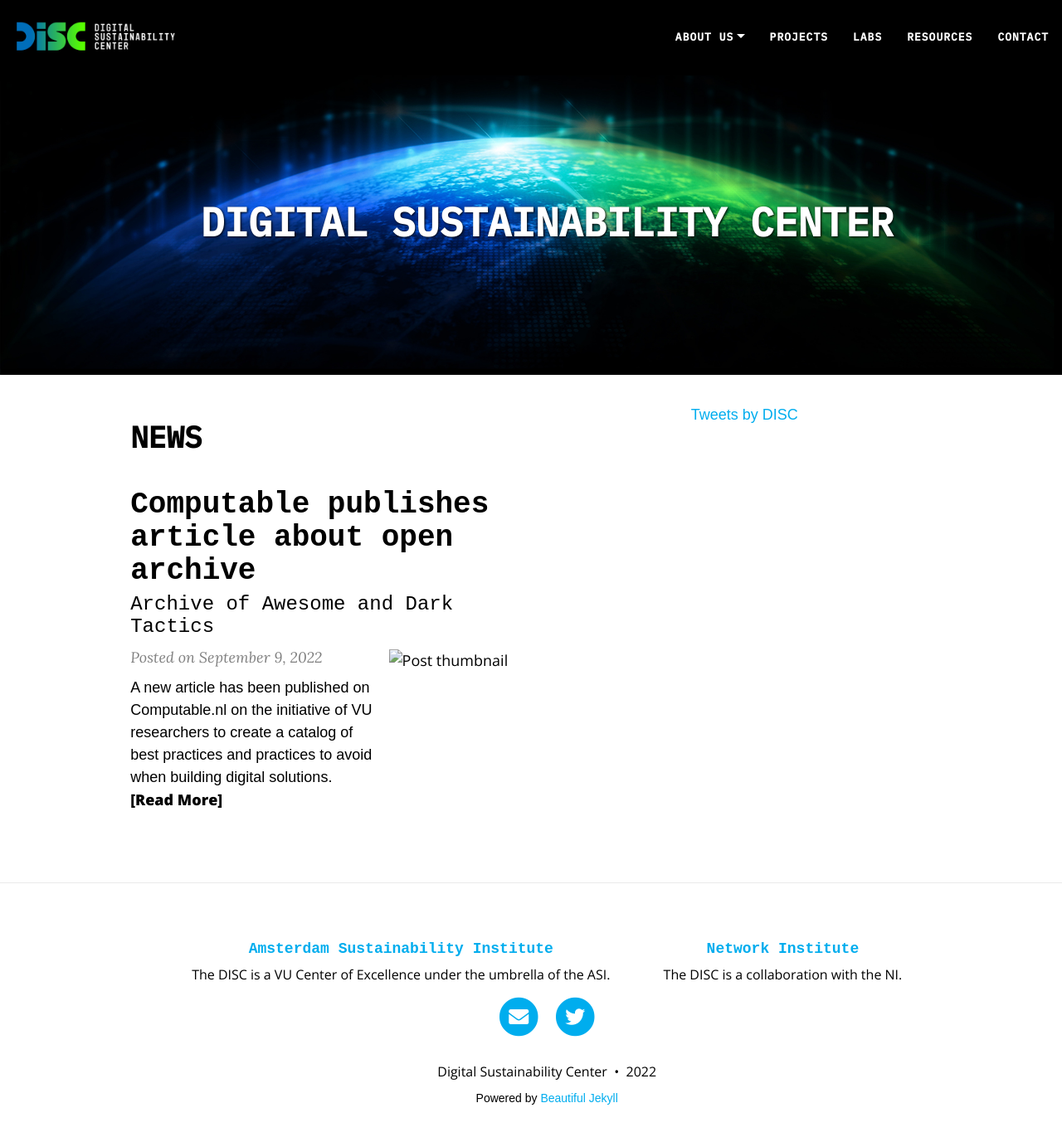
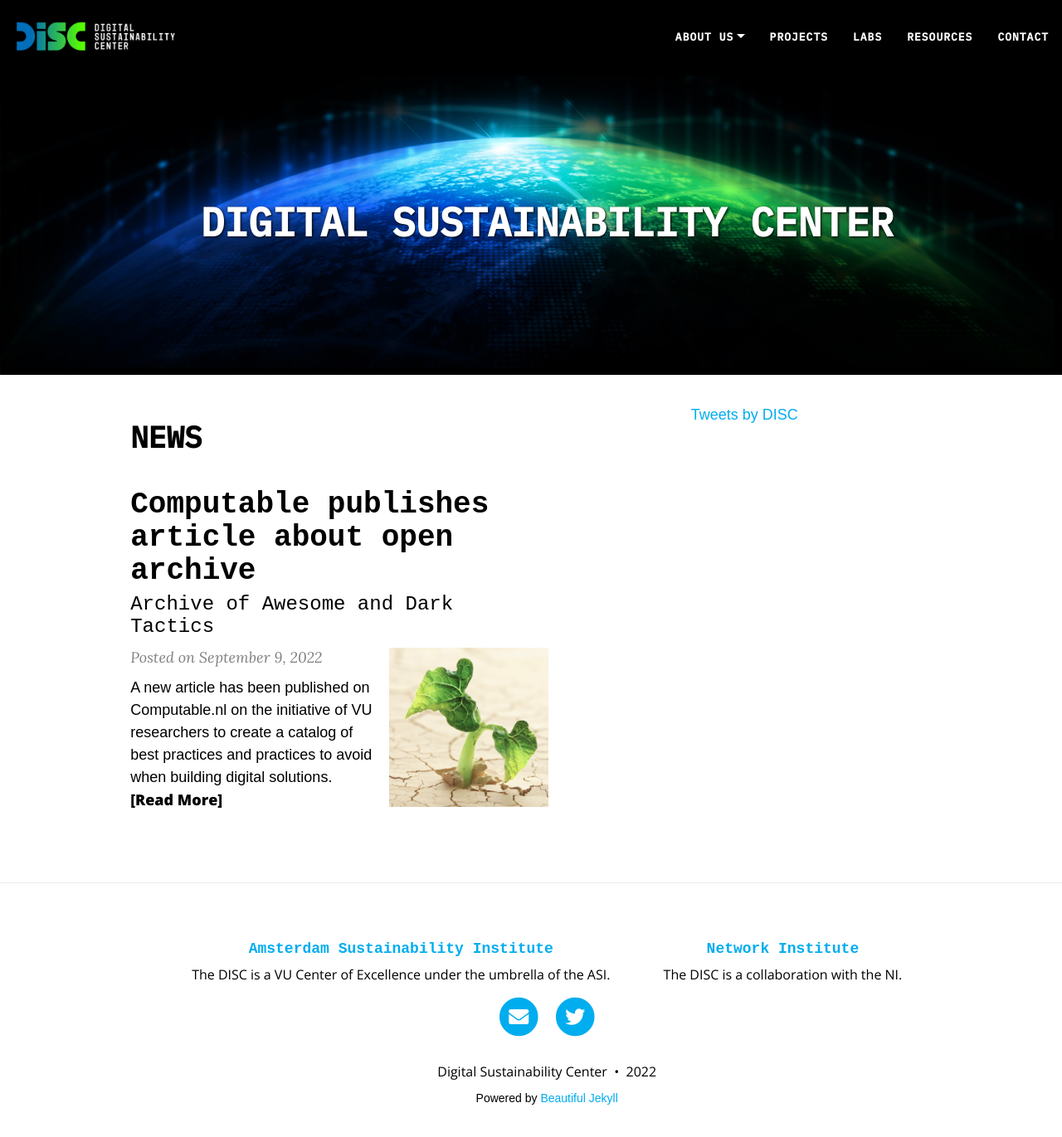
Before and after one commit to S2-group/disc-website.github.io, a Jekyll site: the page built from index.html, in a window 1280 px wide and 1385 px high. Shown: the top 1371 px of the window at 83% size. Built offline with Jekyll 4.4.1, drawn with Linux system fonts in a browser that asks for light colours; nearby versions of some CDN libraries; the list of posts is cut into pages by our own code; comment, search, counter and statistics services are not loaded.

Commit message:
making all URLs relative in home page

```diff
--- a/_layouts/home.html
+++ b/_layouts/home.html
@@ -54,7 +54,7 @@
     {% endif %}
     {% endif %}
 
-    <a href="{{ post.url | absolute_url }}">
+    <a href="{{ post.url | relative_url }}">
       <h2 class="post-title">{{ post.title | strip_html }}</h2>
 
       {% if post.subtitle %}
@@ -71,8 +71,8 @@
 
     {% if thumbnail != "" %}
     <div class="post-image post-image-small">
-      <a href="{{ post.url | absolute_url }}" aria-label="Thumbnail">
-        <img src="{{ thumbnail | absolute_url }}" alt="Post thumbnail">
+      <a href="{{ post.url | relative_url }}" aria-label="Thumbnail">
+        <img src="{{ thumbnail | relative_url }}" alt="Post thumbnail">
       </a>
     </div>
     {% endif %}
@@ -80,8 +80,8 @@
     {% unless site.feed_show_excerpt == false %}
     {% if thumbnail != "" %}
     <div class="post-image post-image-short">
-      <a href="{{ post.url | absolute_url }}" aria-label="Thumbnail">
-        <img src="{{ thumbnail | absolute_url }}" alt="Post thumbnail">
+      <a href="{{ post.url | relative_url }}" aria-label="Thumbnail">
+        <img src="{{ thumbnail | relative_url }}" alt="Post thumbnail">
       </a>
     </div>
     {% endif %}
@@ -91,7 +91,7 @@
       {{ post.excerpt | strip_html | truncatewords: excerpt_length }}
       {% assign excerpt_word_count = post.excerpt | number_of_words %}
       {% if post.content != post.excerpt or excerpt_word_count > excerpt_length %}
-        <a href="{{ post.url | absolute_url }}" class="post-read-more">[Read&nbsp;More]</a>
+        <a href="{{ post.url | relative_url }}" class="post-read-more">[Read&nbsp;More]</a>
       {% endif %}
     </div>
     {% endunless %}
@@ -100,7 +100,7 @@
     <div class="blog-tags">
       <span>Tags:</span>
       {% for tag in post.tags %}
-      <a href="{{ '/tags' | absolute_url }}#{{- tag -}}">{{- tag -}}</a>
+      <a href="{{ '/tags' | relative_url }}#{{- tag -}}">{{- tag -}}</a>
       {% endfor %}
     </div>
     {% endif %}
@@ -113,12 +113,12 @@
 <ul class="pagination main-pager">
   {% if paginator.previous_page %}
   <li class="page-item previous">
-    <a class="page-link" href="{{ paginator.previous_page_path | absolute_url }}">&larr; Newer Posts</a>
+    <a class="page-link" href="{{ paginator.previous_page_path | relative_url }}">&larr; Newer Posts</a>
   </li>
   {% endif %}
   {% if paginator.next_page %}
   <li class="page-item next">
-    <a class="page-link" href="{{ paginator.next_page_path | absolute_url }}">Older Posts &rarr;</a>
+    <a class="page-link" href="{{ paginator.next_page_path | relative_url }}">Older Posts &rarr;</a>
   </li>
   {% endif %}
 </ul>
```
